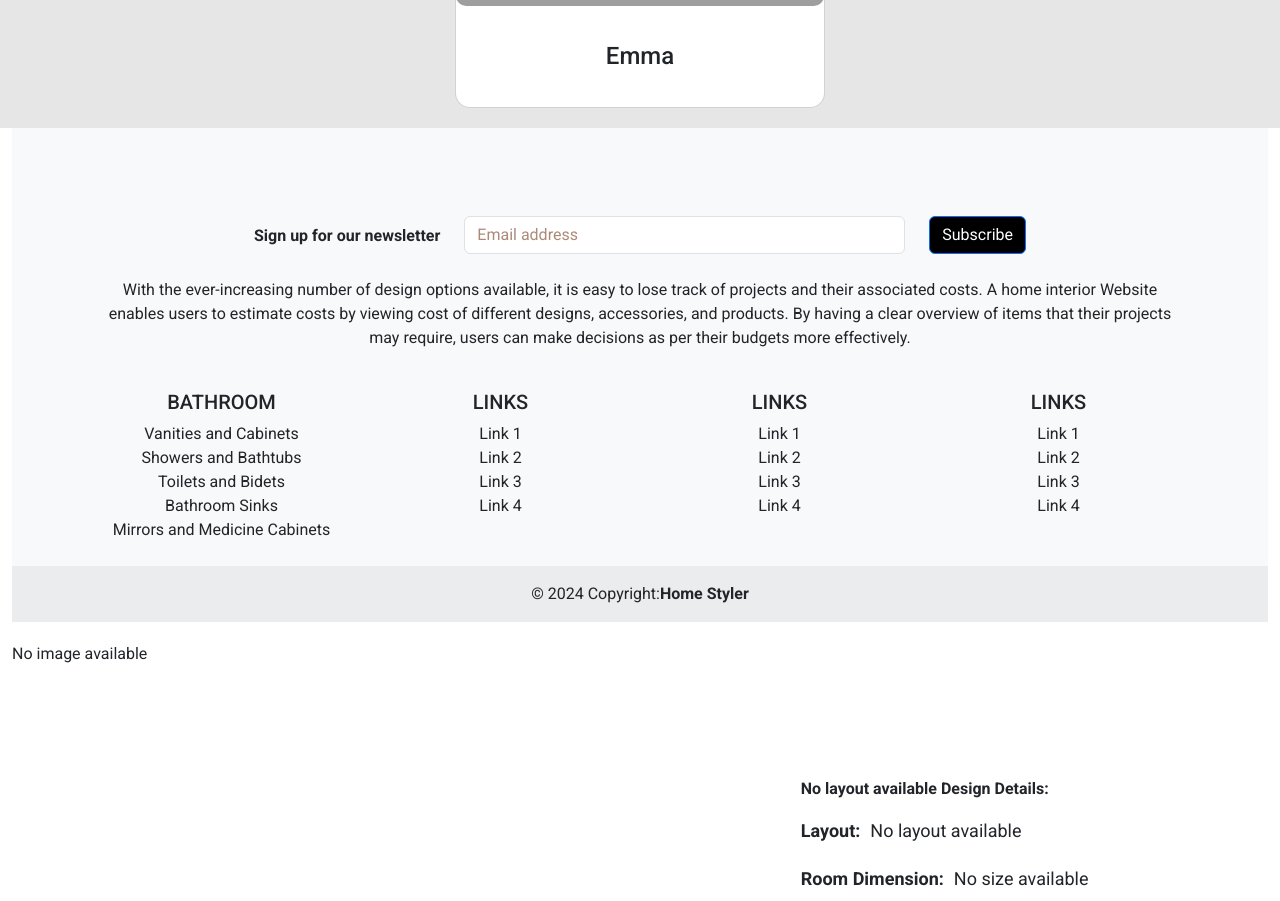
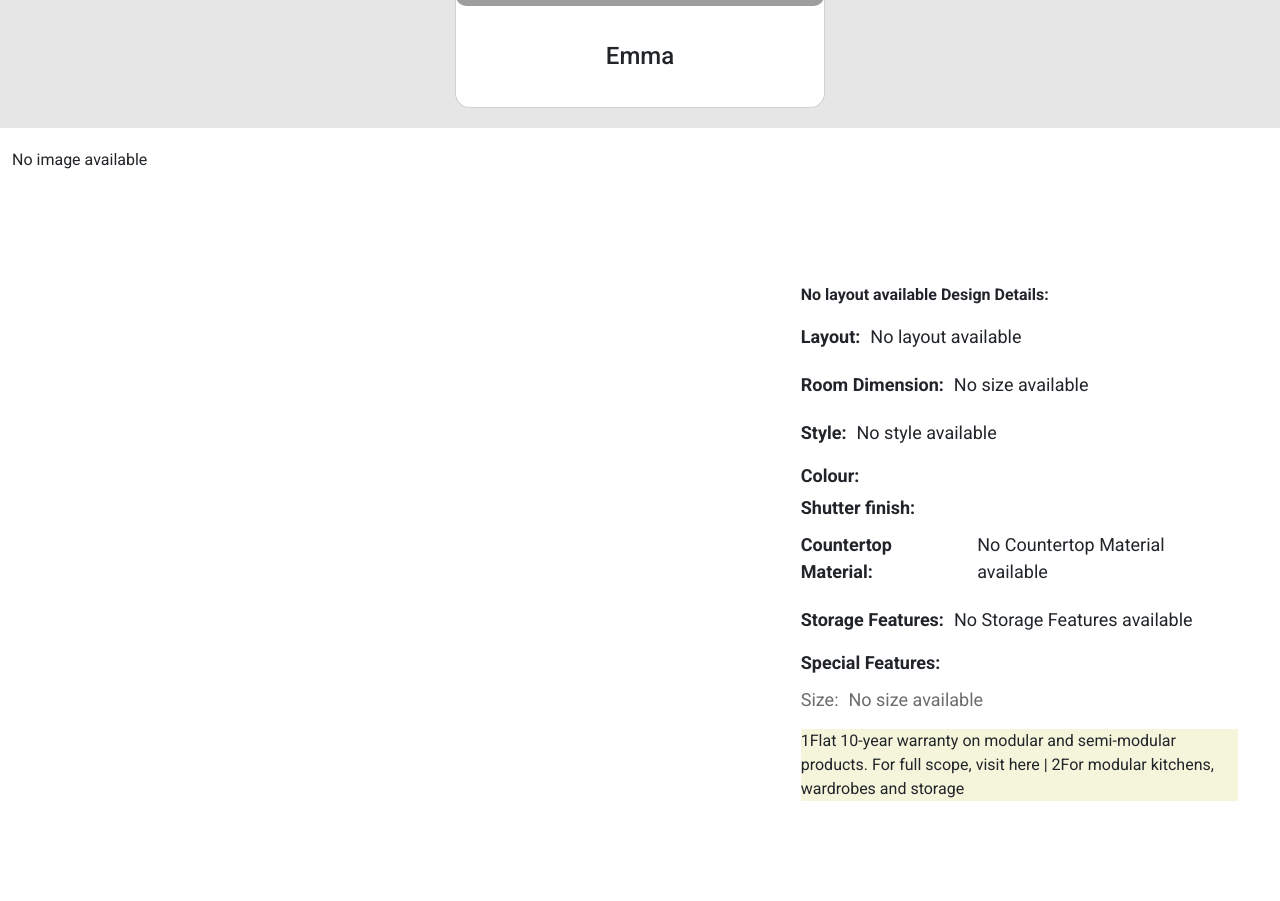
Before and after one commit to leakiet/HomeStyler, a React (Create React App) app: page / in a window 1280 px wide. Shown: the part 3740-4641 px from the top of the page. Built offline with nearby package versions, Linux system fonts and the light colour scheme; grey boxes are pictures that could not be loaded.

Commit message:
update aboutus and contactus

```diff
--- a/src/App.js
+++ b/src/App.js
@@ -11,6 +11,7 @@ import DesignersGallery from "./pages/DesignersGallery/DesignersGallery.jsx";
 import React from "react";
 import { Routes, Route } from "react-router-dom";
 import ContactUs from "./components/Contact/ContactUs.jsx";
+import AboutUs from './components/About/AboutUs.jsx'
 
 
 function App() {
@@ -30,10 +31,11 @@ function App() {
           <Route path="/free-quote" element={<FreeQuote />} />
           <Route path="/design-detail/:id" element={<DesignDetail />} />
         </Routes>
-        <Footer />
         {/* <HomePage /> */}
         <Routes>
           <Route path="/contact" element={<ContactUs />} />
+          <Route path="/about-us" element={<AboutUs />} />
+
           <Route path="/" element={<StyleDetail />} />
 
         </Routes>
```
